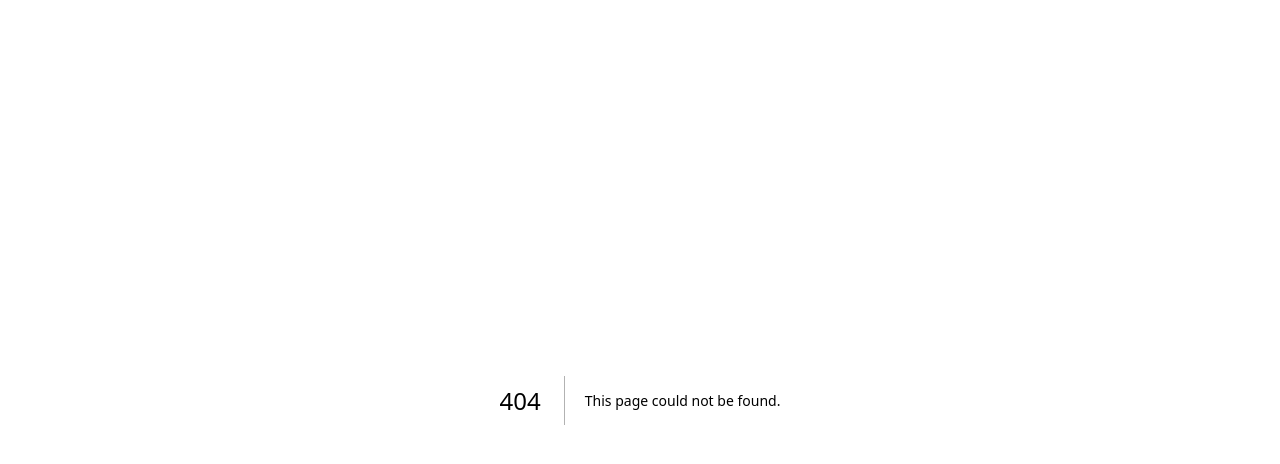
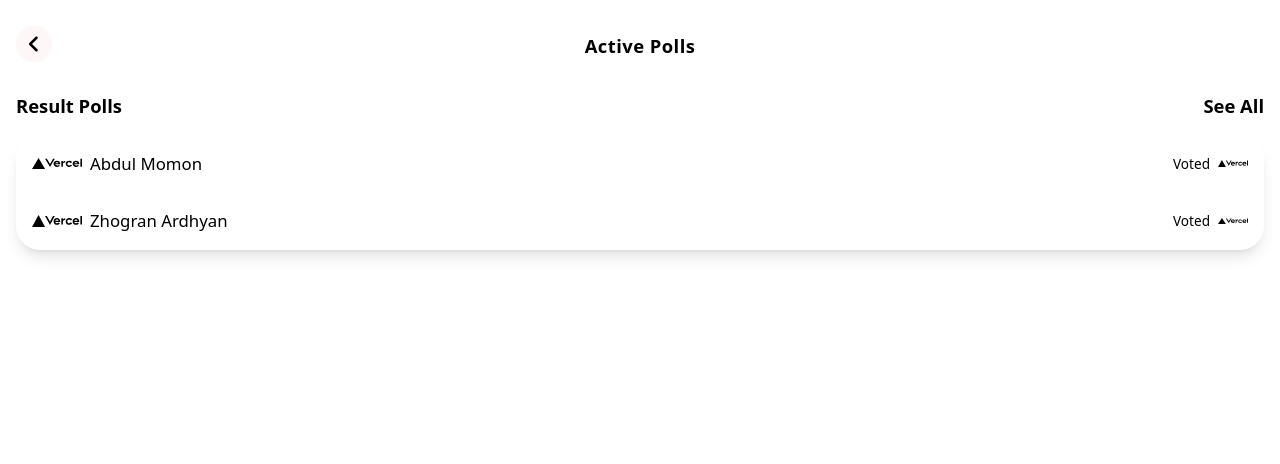
Before and after one commit to eriicafes/wasteman, a Next.js app in the folder client/: page /community/polls in a window 1280 px wide. Before the commit this address had no page. Shown: the top 464 px of the page. Built offline with nearby package versions, Linux system fonts and the light colour scheme.

Commit message:
created route for active-polls

```diff
--- a/client/package.json
+++ b/client/package.json
@@ -11,6 +11,10 @@
     "format:fix": "prettier --write --ignore-path .gitignore ."
   },
   "dependencies": {
+    "@fortawesome/fontawesome-svg-core": "^6.4.0",
+    "@fortawesome/free-brands-svg-icons": "^6.4.0",
+    "@fortawesome/free-solid-svg-icons": "^6.4.0",
+    "@fortawesome/react-fontawesome": "^0.2.0",
     "@types/node": "18.15.3",
     "@types/react": "18.0.28",
     "@types/react-dom": "18.0.11",
--- /dev/null
+++ b/client/src/pages/community/polls.tsx
@@ -0,0 +1,58 @@
+import { faAngleLeft } from "@fortawesome/free-solid-svg-icons"
+import { FontAwesomeIcon } from "@fortawesome/react-fontawesome"
+import Link from "next/link"
+
+export default function Polls() {
+  return (
+    <>
+      <div className="p-4 text-black">
+        <div className="relative flex items-center justify-center py-4 text-center font-semibold">
+          <Link href="/" className="absolute left-0 ">
+            <FontAwesomeIcon icon={faAngleLeft} className="h-5 w-5 rounded-[50%] bg-[rgb(255,247,247)] p-2" />
+          </Link>
+          <h3 className="text-[1.15rem] tracking-wide">Active Polls</h3>
+        </div>
+
+        <div className="rounded-[24px] shadow-lg"></div>
+
+        {/* RESULTS */}
+        <div className="text-[1.15rem]">
+          {/* RESULT HEAD */}
+          <div className="my-4 flex items-center justify-between font-semibold">
+            <h4>Result Polls</h4>
+            <button>See All</button>
+          </div>
+          {/* END OF RESULT HEAD */}
+          <div className="rounded-[24px] shadow-lg">
+            <div className="p-4">
+              <div className="flex items-center justify-between">
+                <div className="flex items-center justify-between gap-2">
+                  <img src="../vercel.svg" alt="user-img" className="w-[50px]" />
+                  <p className="text-[1.05rem] font-medium">Abdul Momon</p>
+                </div>
+                <div className="flex items-center justify-between gap-2">
+                  <p className="text-[0.85rem]">Voted</p>
+                  <img src="../vercel.svg" alt="poll-img" className="w-[30px]" />
+                </div>
+              </div>
+            </div>
+
+            <div className="p-4">
+              <div className="flex items-center justify-between">
+                <div className="flex items-center justify-between gap-2">
+                  <img src="../vercel.svg" alt="user-img" className="w-[50px]" />
+                  <p className="text-[1.05rem] font-medium">Zhogran Ardhyan</p>
+                </div>
+                <div className="flex items-center justify-between gap-2">
+                  <p className="text-[0.85rem]">Voted</p>
+                  <img src="../vercel.svg" alt="poll-img" className="w-[30px]" />
+                </div>
+              </div>
+            </div>
+          </div>
+        </div>
+        {/* END OF RESULTS */}
+      </div>
+    </>
+  )
+}
--- a/client/src/pages/index.tsx
+++ b/client/src/pages/index.tsx
@@ -8,6 +8,7 @@ export default function Home() {
         <meta name="description" content="Generated by create next app" />
         <meta name="viewport" content="width=device-width, initial-scale=1" />
         <link rel="icon" href="/favicon.ico" />
+        <link href="https://cdnjs.cloudflare.com/ajax/libs/font-awesome/6.2.1/css/all.min.css" rel="stylesheet"></link>
       </Head>
       <main className="relative h-screen w-screen">
         <div className="h-full w-full bg-[url('/map-placeholder.jpg')]"></div>
```
Also changed, not shown: 1 other file (tests, documents, lock files or other folders).
